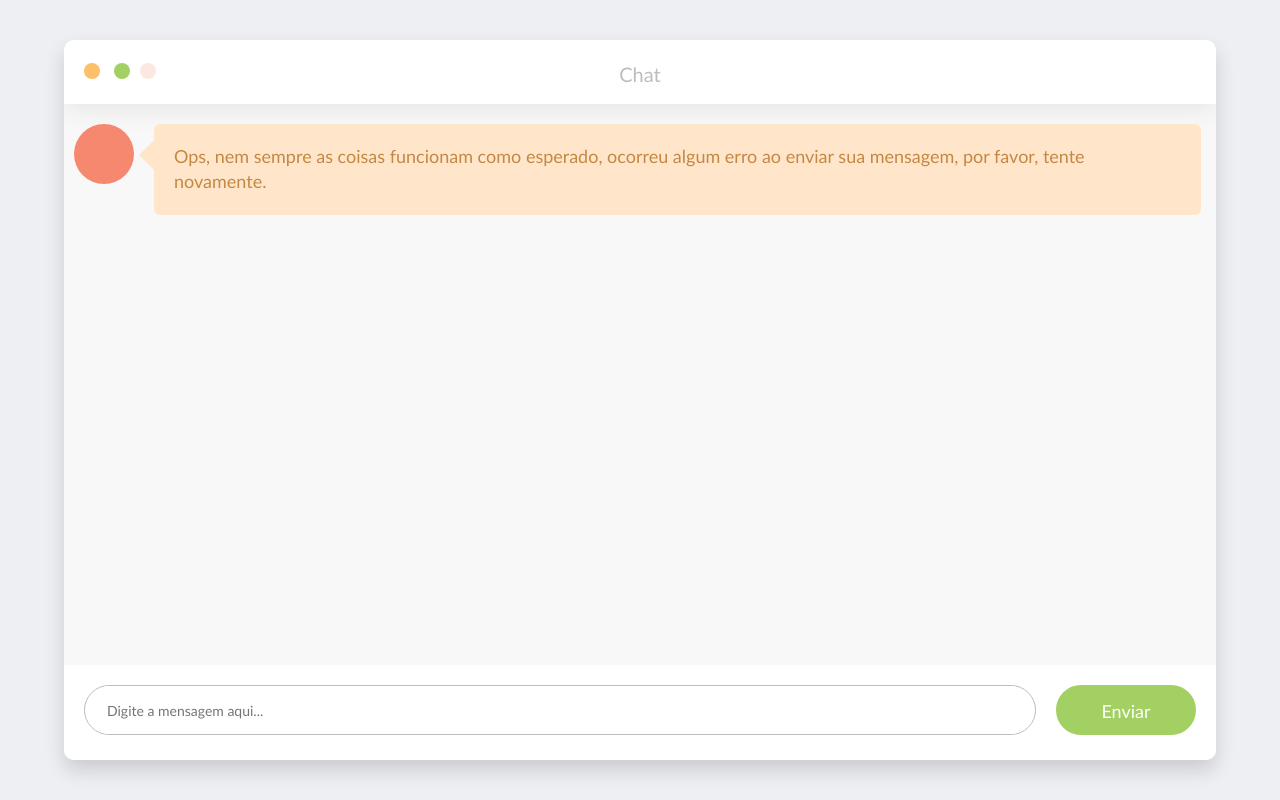
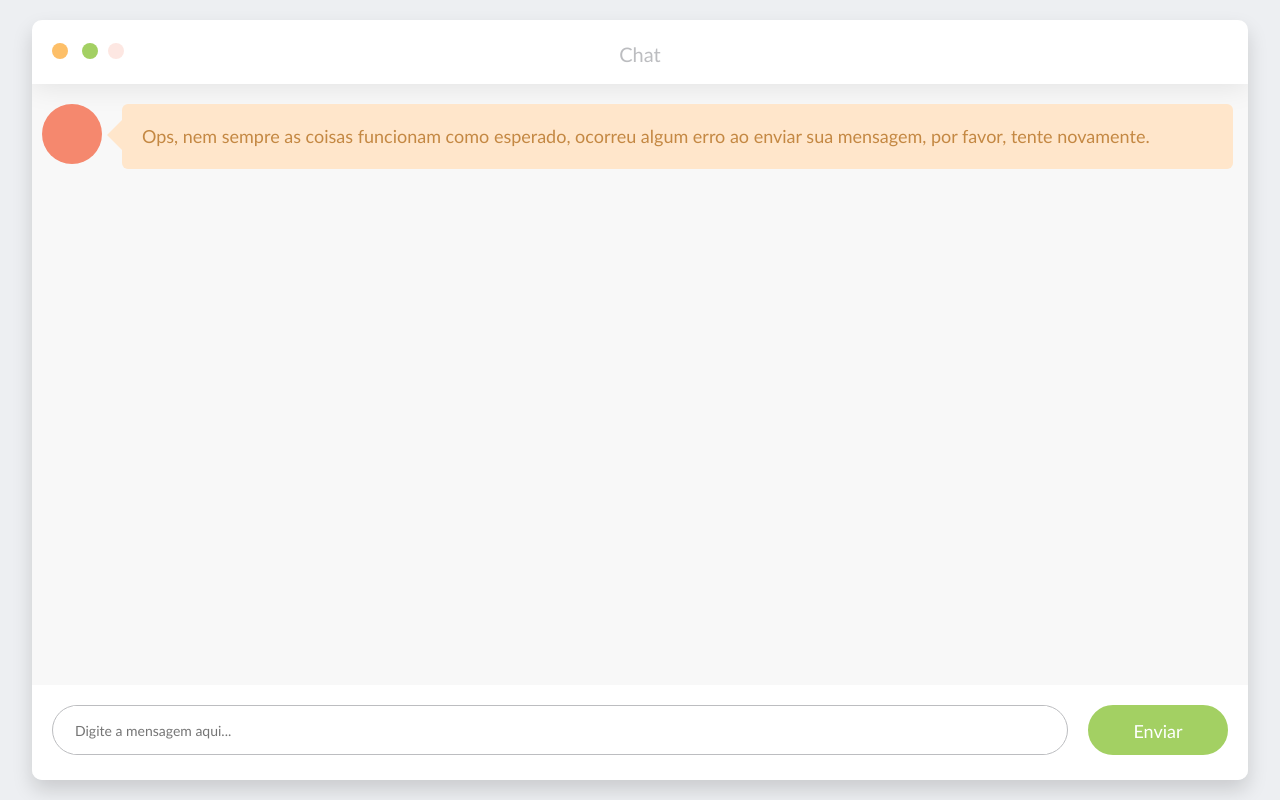
Before and after one commit to luigihenrick/chatbot-rose, a website: page public/index.html in a window 1280 px wide. Drawn offline with nearby package versions, Linux system fonts and the light colour scheme; no server answers.

Commit message:
Added nodemon debug; Added calc for height in css.

```diff
--- a/package.json
+++ b/package.json
@@ -5,7 +5,8 @@
   "main": "app.js",
   "scripts": {
     "test": "echo \"Error: no test specified\" && exit 1",
-    "start": "node app.js"
+    "start": "node app.js",
+    "debug": "nodemon --inspect app.js"
   },
   "author": "LuigiHenrick",
   "license": "ISC",
@@ -14,5 +15,8 @@
     "express": "^4.16.4",
     "mongoose": "^5.5.11",
     "watson-developer-cloud": "^3.18.0"
+  },
+  "devDependencies": {
+    "nodemon": "^1.19.1"
   }
 }
--- a/public/chat.css
+++ b/public/chat.css
@@ -87,9 +87,9 @@
 
   .chat_window {
     position: absolute;
-    width: 90%;
+    width: 95%;
     /* max-width: 800px; */
-    height: 90%;
+    height: 95%;
     border-radius: 10px;
     background-color: #fff;
     left: 50%;
@@ -138,7 +138,8 @@
     list-style: none;
     padding: 20px 10px 0 10px;
     margin: 0;
-    height: 79%;
+    /* height: 79%; */
+    height: calc(100vh - 190px);
     overflow: scroll;
   }
   .messages .message {
```
Also changed, not shown: src/services/watson-service.js (+4 -4 lines), 1 other file.
